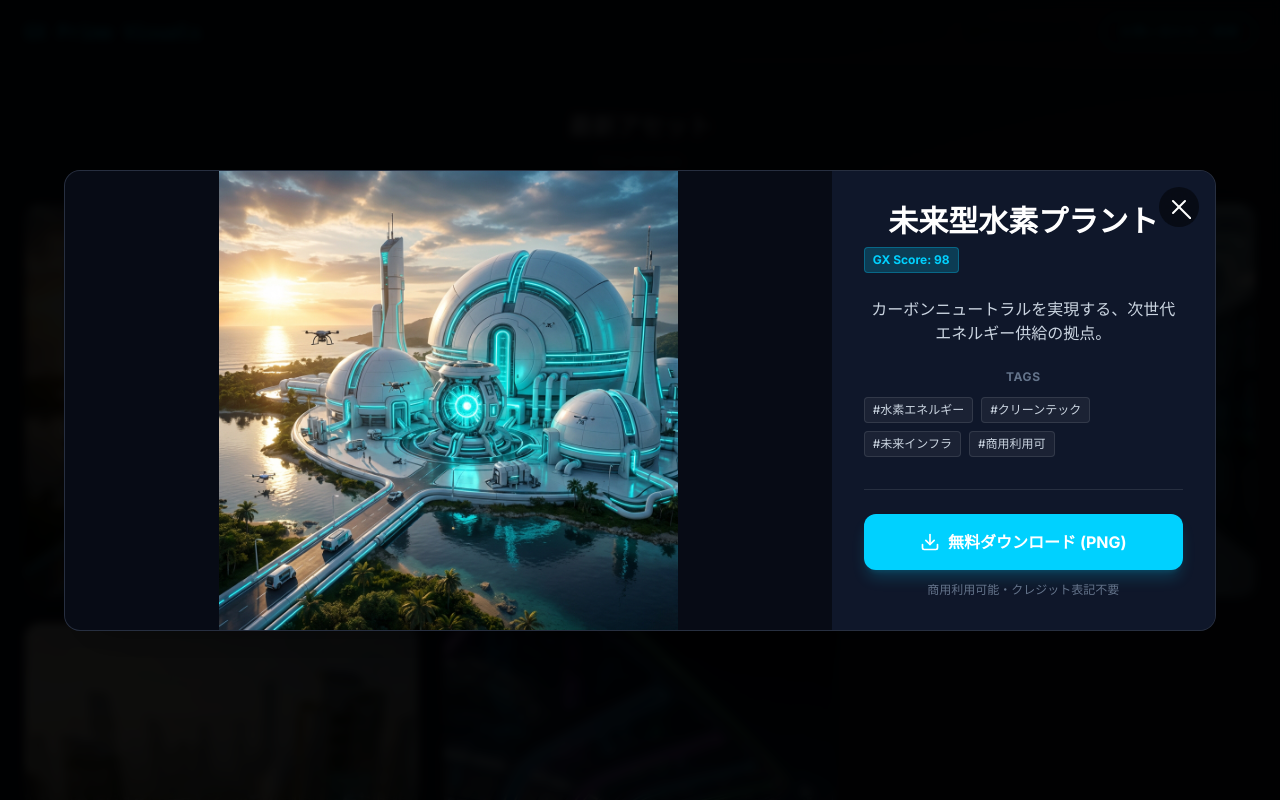
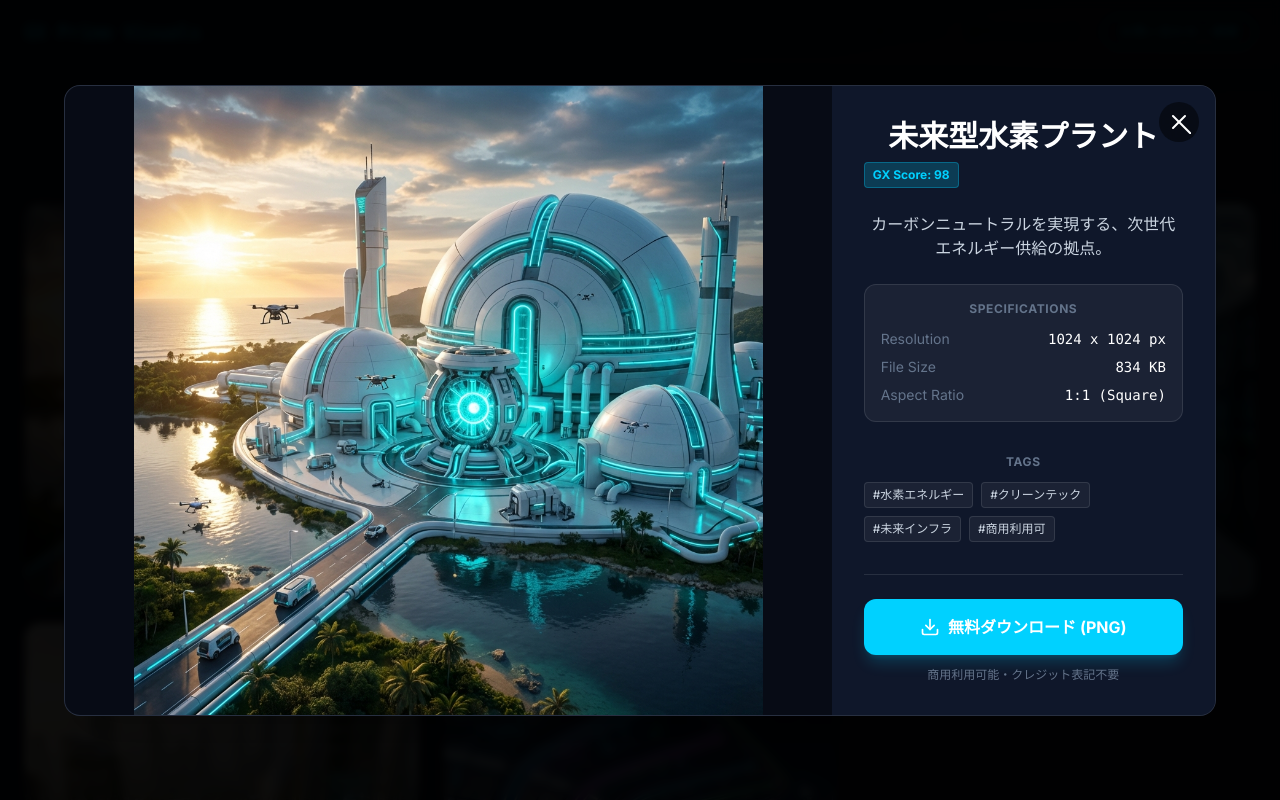
Before and after one commit to Kitagit761007/ai-material-prime, a Next.js app: page / in a window 1280 px wide. Both pictures are taken after a click on the element 221 px from the left and 2437 px from the top of the page. Shown: the part 2037-2837 px from the top of the page. Built offline with nearby package versions, Linux system fonts and the light colour scheme.

Commit message:
feat: upgrade lightbox UI with SPECIFICATIONS section

```diff
--- a/components/ImageGrid.tsx
+++ b/components/ImageGrid.tsx
@@ -94,13 +94,32 @@ export default function ImageGrid({ initialItems = assets }: ImageGridProps) {
                                 </p>
                             </div>
 
+                            {/* SPECIFICATIONS */}
+                            <div className="mb-8 p-4 bg-white/5 rounded-xl border border-white/10">
+                                <h3 className="text-xs font-bold text-slate-500 uppercase tracking-wider mb-3">SPECIFICATIONS</h3>
+                                <div className="space-y-2 text-sm text-slate-300">
+                                    <div className="flex justify-between">
+                                        <span className="text-slate-500">Resolution</span>
+                                        <span className="font-mono text-white">{selectedImage.width} x {selectedImage.height} px</span>
+                                    </div>
+                                    <div className="flex justify-between">
+                                        <span className="text-slate-500">File Size</span>
+                                        <span className="font-mono text-white">{selectedImage.size}</span>
+                                    </div>
+                                    <div className="flex justify-between">
+                                        <span className="text-slate-500">Aspect Ratio</span>
+                                        <span className="font-mono text-white">{selectedImage.aspectRatio}</span>
+                                    </div>
+                                </div>
+                            </div>
+
                             <div className="mb-8">
                                 <h3 className="text-xs font-bold text-slate-500 uppercase tracking-wider mb-3">Tags</h3>
                                 <div className="flex flex-wrap gap-2">
-                                    {selectedImage.tags.map(tag => (
+                                    {selectedImage.tags.map((tag: string) => (
                                         <button
                                             key={tag}
-                                            onClick={(e) => {
+                                            onClick={(e: React.MouseEvent) => {
                                                 setSelectedImage(null);
                                                 handleTagClick(tag);
                                             }}
@@ -178,7 +197,7 @@ function ImageCard({
                     {img.tags && img.tags.slice(0, 3).map((tag: string) => (
                         <button
                             key={tag}
-                            onClick={(e) => { e.stopPropagation(); onTagClick(tag); }}
+                            onClick={(e: React.MouseEvent) => { e.stopPropagation(); onTagClick(tag); }}
                             className="px-2 py-1 bg-white/10 hover:bg-gx-cyan hover:text-white text-gx-cyan text-xs font-bold rounded cursor-pointer transition-all border border-white/5"
                         >
                             {tag}
--- a/data/assets.json
+++ b/data/assets.json
@@ -6,6 +6,10 @@
         "description": "カーボンニュートラルを実現する、次世代エネルギー供給の拠点。",
         "category": "hydrogen",
         "score": 98,
+        "width": 1024,
+        "height": 1024,
+        "size": "834 KB",
+        "aspectRatio": "1:1 (Square)",
         "tags": [
             "#水素エネルギー",
             "#クリーンテック",
@@ -20,6 +24,10 @@
         "description": "自然とテクノロジーが融合した、持続可能な都市モデル。",
         "category": "smartcity",
         "score": 97,
+        "width": 1024,
+        "height": 1024,
+        "size": "900 KB",
+        "aspectRatio": "1:1 (Square)",
         "tags": [
             "#スマートシティ",
             "#都市開発",
@@ -34,6 +42,10 @@
         "description": "広大な海原を活用した、再生可能エネルギーの主力電源。",
         "category": "infrastructure",
         "score": 95,
+        "width": 1024,
+        "height": 1024,
+        "size": "928 KB",
+        "aspectRatio": "1:1 (Square)",
         "tags": [
             "#風力発電",
             "#海洋インフラ",
@@ -48,6 +60,10 @@
         "description": "都市の夜景に溶け込む、スタイリッシュな急速充電ハブ。",
         "category": "infrastructure",
         "score": 94,
+        "width": 1024,
+        "height": 1024,
+        "size": "912 KB",
+        "aspectRatio": "1:1 (Square)",
         "tags": [
             "#EV",
             "#モビリティ",
@@ -62,6 +78,10 @@
         "description": "膨大なデータを高速処理する、スマート社会の頭脳。",
         "category": "smartcity",
         "score": 96,
+        "width": 1024,
+        "height": 1024,
+        "size": "798 KB",
+        "aspectRatio": "1:1 (Square)",
         "tags": [
             "#IoT",
             "#データセンター",
```
